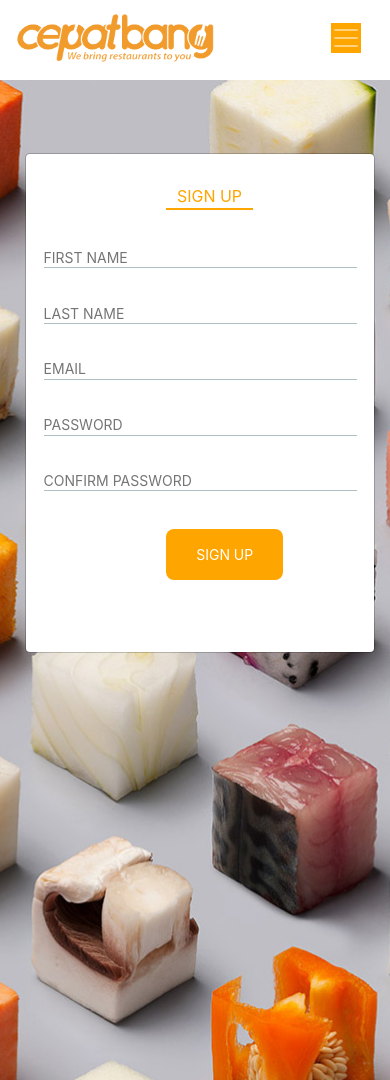
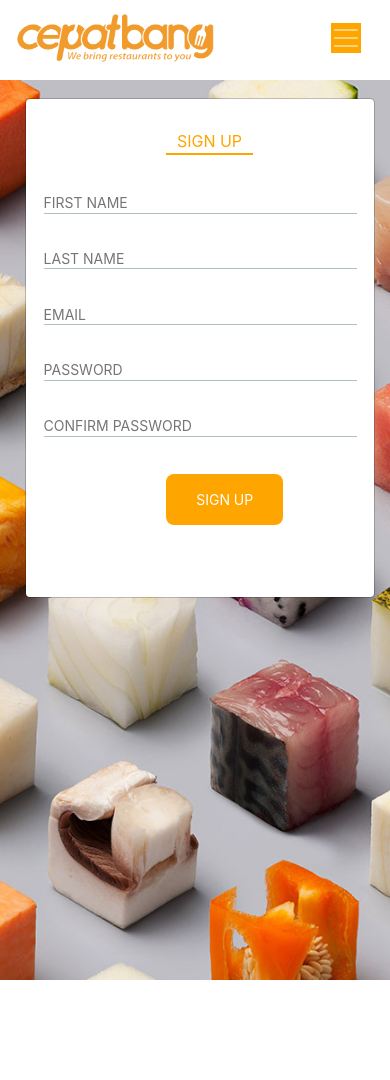
Before and after one commit to Mono-Sync/cepatbang, a PHP site: page /register.php in a window 390 px wide. After the commit the page ends 980 px from the top, so only its background shows below. Run offline with PHP 8.4, Linux system fonts and the light colour scheme; some libraries are stand-ins or nearby versions; some web fonts are replaced.

Commit message:
changed height of register page

```diff
--- a/css/style.css
+++ b/css/style.css
@@ -409,11 +409,16 @@ position: relative;
  .reg {
    min-height: 500px;
    width: 350px;
-   margin-top: 20%;
+   margin-top: 5%;
  }
 
  .register {
-   height: 1000px;
+   height: 900px;
  }
 
+ body{
+   height: 500px;
+ }
+
+
 }
```
